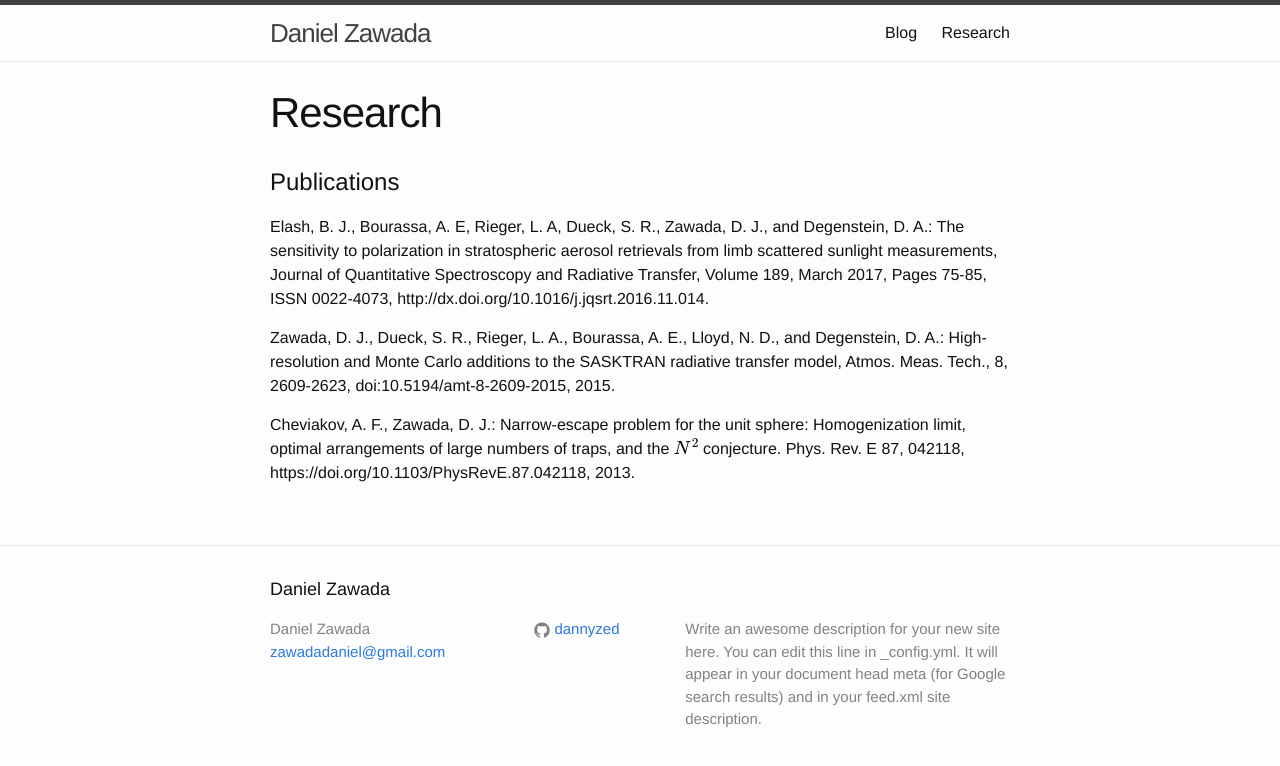
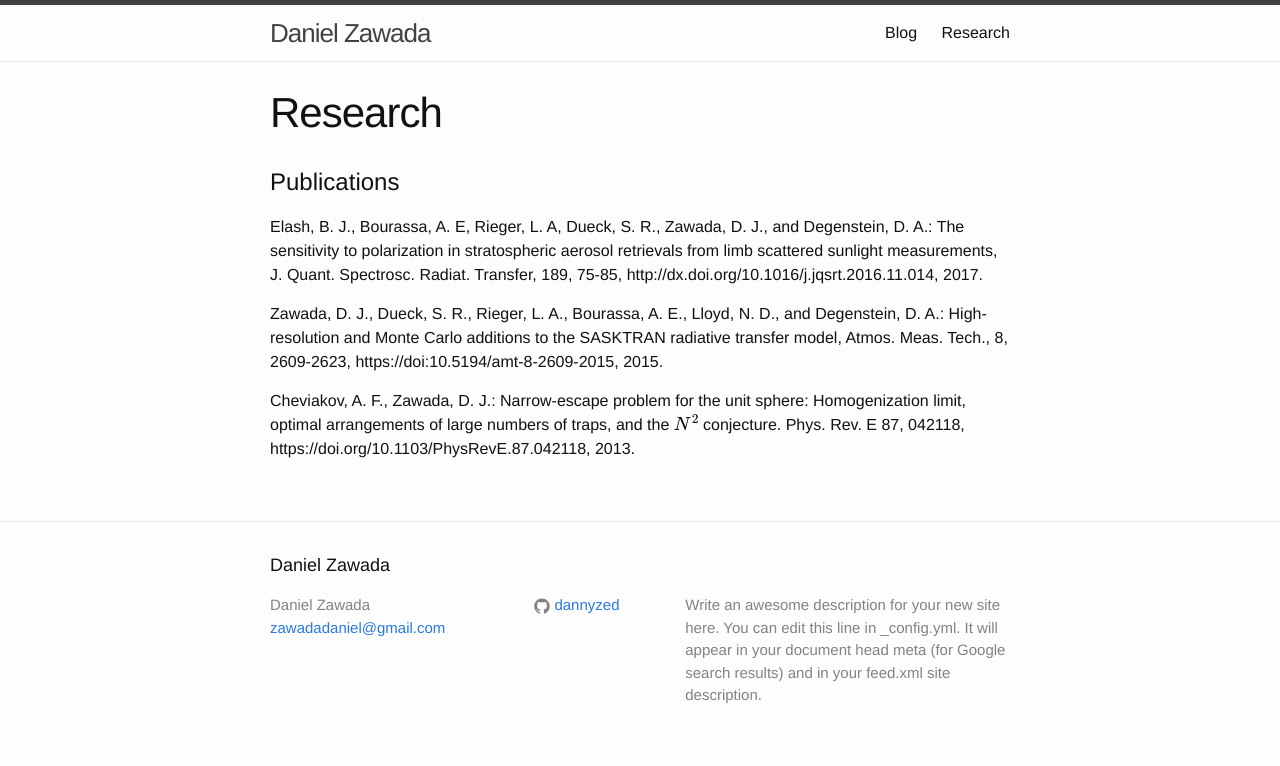
Before and after one commit to dannyzed/dannyzed.github.io, a Jekyll site: the page built from research.md, in a window 1280 px wide. Shown: the top 766 px of the page. Built offline with Jekyll 4.4.1, drawn with Linux system fonts in a browser that asks for light colours; formulas are drawn with MathJax 3.

Commit message:
More consistent references

```diff
--- a/research.md
+++ b/research.md
@@ -7,9 +7,9 @@ permalink: /research/
 
 # Publications
 
-Elash, B. J., Bourassa, A. E, Rieger, L. A, Dueck, S. R., Zawada, D. J., and Degenstein, D. A.: The sensitivity to polarization in stratospheric aerosol retrievals from limb scattered sunlight measurements, Journal of Quantitative Spectroscopy and Radiative Transfer, Volume 189, March 2017, Pages 75-85, ISSN 0022-4073, http://dx.doi.org/10.1016/j.jqsrt.2016.11.014.
+Elash, B. J., Bourassa, A. E, Rieger, L. A, Dueck, S. R., Zawada, D. J., and Degenstein, D. A.: The sensitivity to polarization in stratospheric aerosol retrievals from limb scattered sunlight measurements, J. Quant. Spectrosc. Radiat. Transfer, 189, 75-85, http://dx.doi.org/10.1016/j.jqsrt.2016.11.014, 2017.
 
 
-Zawada, D. J., Dueck, S. R., Rieger, L. A., Bourassa, A. E., Lloyd, N. D., and Degenstein, D. A.: High-resolution and Monte Carlo additions to the SASKTRAN radiative transfer model, Atmos. Meas. Tech., 8, 2609-2623, doi:10.5194/amt-8-2609-2015, 2015.
+Zawada, D. J., Dueck, S. R., Rieger, L. A., Bourassa, A. E., Lloyd, N. D., and Degenstein, D. A.: High-resolution and Monte Carlo additions to the SASKTRAN radiative transfer model, Atmos. Meas. Tech., 8, 2609-2623, https://doi:10.5194/amt-8-2609-2015, 2015.
 
 Cheviakov, A. F., Zawada, D. J.: Narrow-escape problem for the unit sphere: Homogenization limit, optimal arrangements of large numbers of traps, and the $$ N^2 $$ conjecture. Phys. Rev. E 87, 042118, https://doi.org/10.1103/PhysRevE.87.042118, 2013.
```
